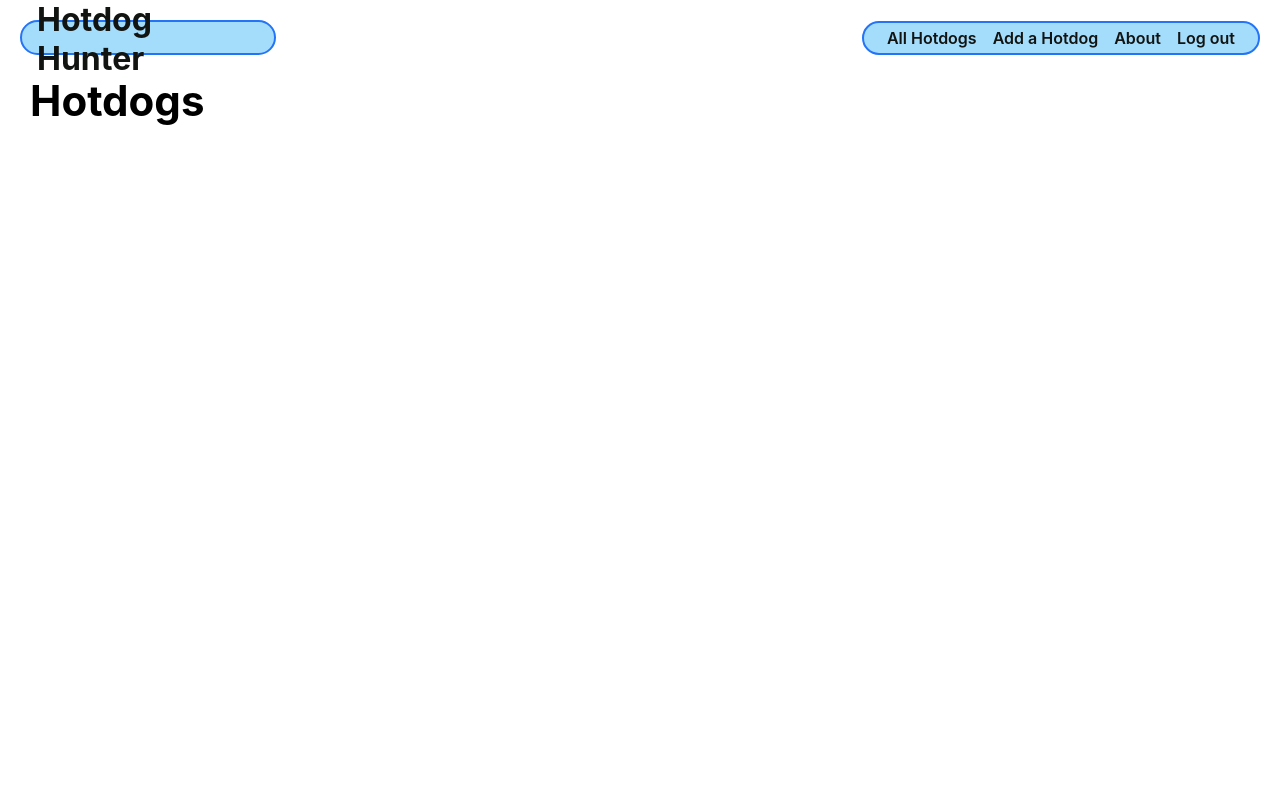
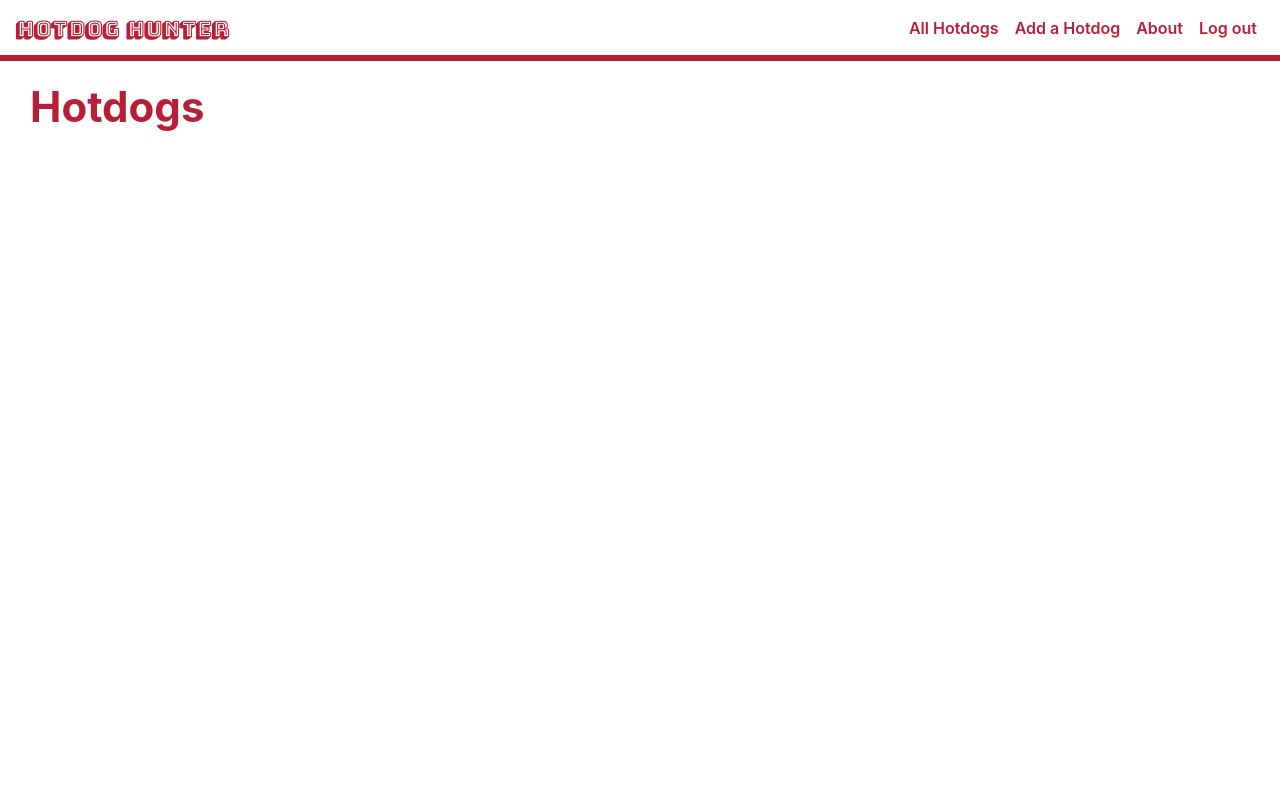
Before and after one commit to trentonwahr/hotdog-hunter, a Django app: page /hotdogs/ in a window 1280 px wide. Before the commit the page ends 125 px from the top, so only its background shows below. Run offline with Django 4.2, Linux system fonts and the light colour scheme; the visitor is signed in with stand-in values (Sample User, id 1); data that the repository does not hold is empty.

Commit message:
add styling

```diff
--- a/main_app/static/css/base.css
+++ b/main_app/static/css/base.css
@@ -24,11 +24,11 @@ body {
     'Oxygen', 'Ubuntu', 'Cantarell', 'Fira Sans', 'Droid Sans',
     'Helvetica Neue', sans-serif;
   min-height: 100vh;
-  --nav-bg: rgba(104, 197, 248, .7);
-  --nav-bg-ff: rgba(104, 197, 248, .9);
-  --borders: rgb(36, 116, 248) solid 2px;
-  --text-color: rgb(17, 20, 17);
-  --link-hover-color: rgb(16, 56, 158);
+  --nav-bg: #fff;
+  --nav-bg-ff: #fff;
+  --borders: #b81f37 solid 6px;
+  --text-color: #b81f37;
+  --link-hover-color: #710717;
   --button-bg: rgb(245, 245, 245);
   --button-bg-hover: rgb(226, 226, 226);
   --submit: rgb(26, 128, 0);
@@ -44,9 +44,13 @@ body {
   --card-border-radius: 6px;
 }
 
+body {
+  color: var(--text-color);
+}
+
 header {
   width: 100%;
-  background: var(--nav-bg-ff); /* rgba(104, 197, 248, .9) */
+  background: var(--nav-bg-ff);
   border-bottom: var(--borders);
 }
 
@@ -69,18 +73,16 @@ h2 {
   font-size: var(--font-xl);
 }
 
-nav a {
+header a {
   text-decoration: none;
   color: var(--text-color);
   font-weight: 600;
   font-size: 16px;
 }
 
-header a {
-  text-decoration: none;
-  color: var(--text-color);
-  font-weight: 600;
-  font-size: 16px;
+header h1 {
+  font-family: 'Bungee Shade', cursive;
+  font-size: 21px;
 }
 
 nav a:hover {
@@ -191,7 +193,6 @@ nav li {
     padding: 0 15px;
   }
 
-  /* visual fix to help align logo */
   .header-logo-container {
     padding-top: 3px;
   }
@@ -233,25 +234,9 @@ nav li {
 }
 
 @media only screen and (min-width: 1024px) {
+
   main {
     min-height: calc(100vh - 55px);
-  }
-
-  header {
-    margin: 20px 20px 0 20px;
-    width: calc(100vw - 40px);
-    max-width: 1920px;
-    top: 20px;
-    background-color: transparent;
-    border-bottom: none;
-  }
-
-  nav,
-  .header-logo-container {
-    margin: 0;
-    background: var(--nav-bg-ff);
-    border: var(--borders);
-    border-radius: 18px;
   }
 
   nav {
@@ -259,7 +244,6 @@ nav li {
   }
 
   .header-logo-container {
-    /* visual fix to help align logo */
     display: flex;
     align-items: center;
     width: 256px;
@@ -274,7 +258,7 @@ nav li {
 
     nav,
     .header-logo-container {
-      background: rgba(104, 197, 248, .6);
+      background: var(--nav-bg);
       -webkit-backdrop-filter: blur(3px);
       backdrop-filter: blur(3px);
     }
--- a/main_app/templates/base.html
+++ b/main_app/templates/base.html
@@ -6,6 +6,9 @@
   <meta charset="UTF-8">
   <meta http-equiv="X-UA-Compatible" content="IE=edge">
   <meta name="viewport" content="width=device-width, initial-scale=1.0">
+  <link rel="preconnect" href="https://fonts.googleapis.com">
+  <link rel="preconnect" href="https://fonts.gstatic.com" crossorigin>
+  <link href="https://fonts.googleapis.com/css2?family=Bungee+Shade&display=swap" rel="stylesheet">
   <link
     rel="shortcut icon"
     type="image/png"
--- a/main_app/templates/main_app/hotdog_list.html
+++ b/main_app/templates/main_app/hotdog_list.html
@@ -17,9 +17,13 @@
 
 <section class="card-container">
   {% for hotdog in hotdog_list %}
+  <div class="card">
     <a href="{% url 'hotdog-detail' hotdog.id %}">
-      <h1>{{hotdog.restaurant}}</h1>
+      <div class="card-content">
+        <h1 class="card-title">{{hotdog.restaurant}}</h1>
+      </div>
     </a>
+  </div>
   {% endfor %}
 </section>
 
```
Also changed, not shown: main_app/static/css/hotdogs/hotdog-detail.css (+0 -31 lines).
